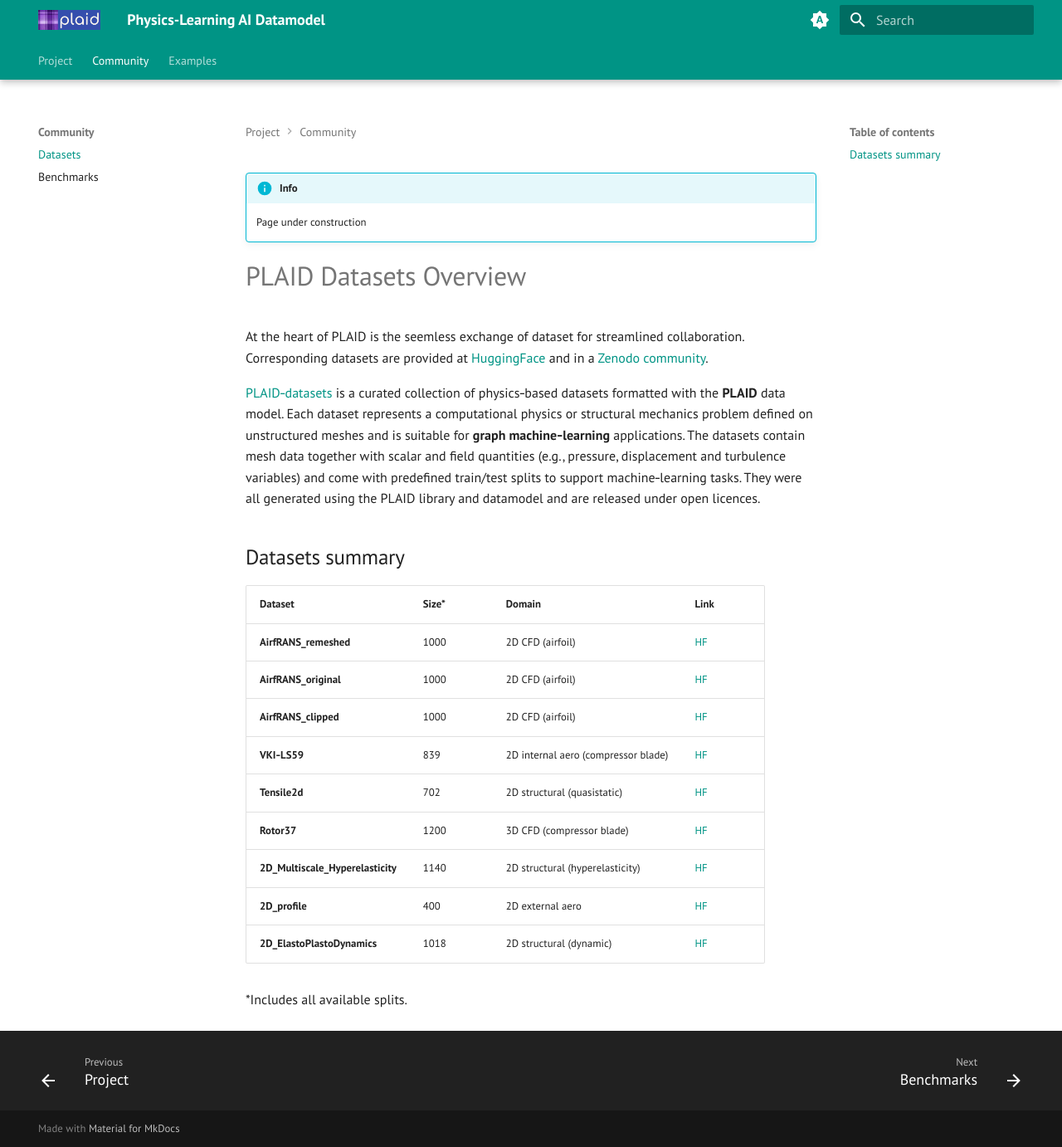
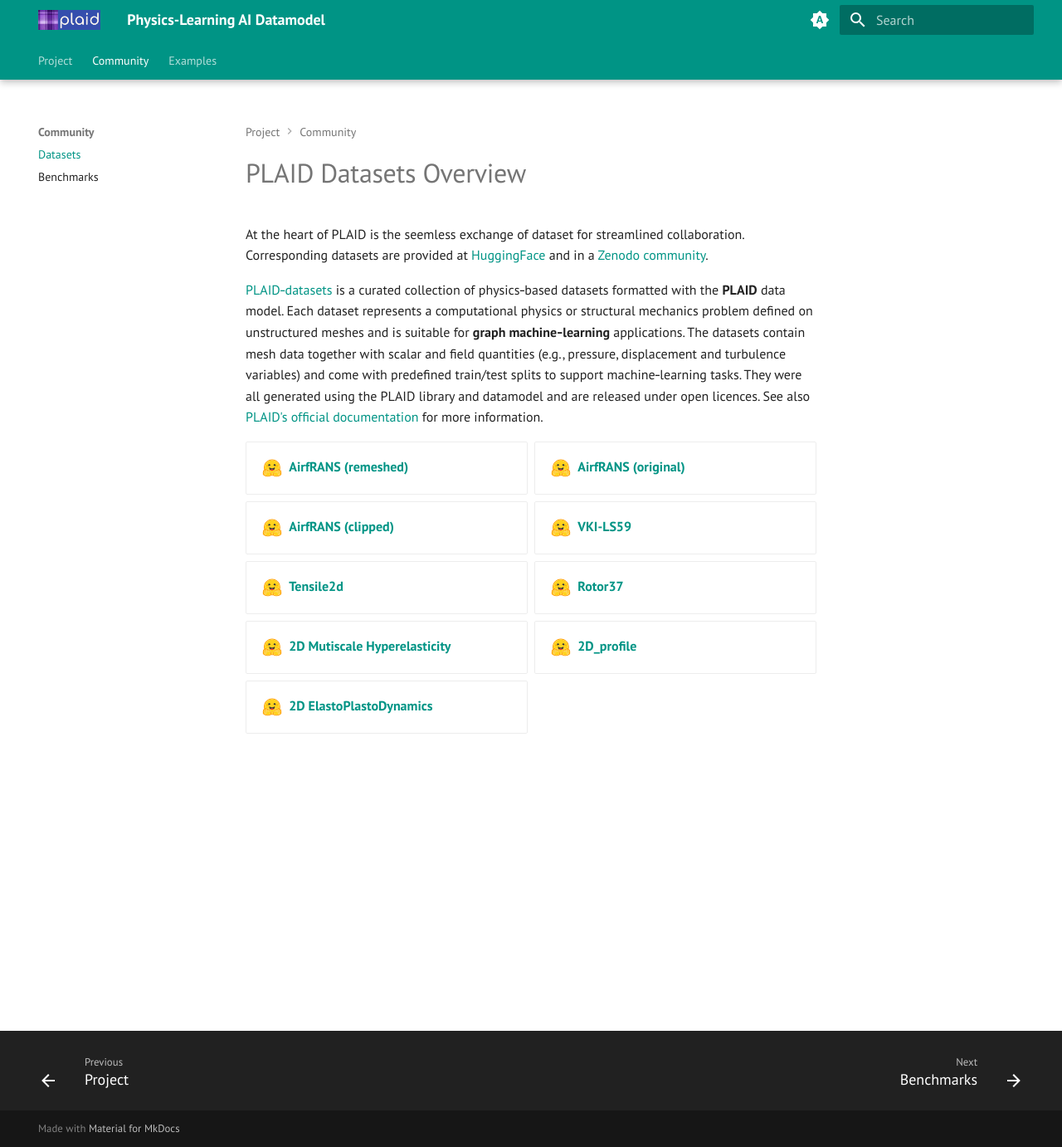
Before and after one commit to PLAID-lib/PLAID-lib.github.io, an MkDocs documentation site: the page built from docs/datasets.md, in a window 1280 px wide and 1382 px high. Shown: the whole window at 83% size. Built offline with MkDocs 1.6.1 and Material for MkDocs 9.7.7, drawn with Linux system fonts in a browser that asks for light colours.

Commit message:
Filled datasets

```diff
--- a/docs/datasets.md
+++ b/docs/datasets.md
@@ -1,25 +1,17 @@
-!!! info
-    Page under construction
-
 # PLAID Datasets Overview
-
 
 At the heart of PLAID is the seemless exchange of dataset for streamlined collaboration. Corresponding datasets are provided at [HuggingFace](https://huggingface.co/PLAID-datasets) and in a [Zenodo community](https://zenodo.org/communities/plaid_datasets).
 
-[PLAID‑datasets](https://huggingface.co/PLAID-datasets) is a curated collection of physics‑based datasets formatted with the **PLAID** data model.  Each dataset represents a computational physics or structural mechanics problem defined on unstructured meshes and is suitable for **graph machine‑learning** applications.  The datasets contain mesh data together with scalar and field quantities (e.g., pressure, displacement and turbulence variables) and come with predefined train/test splits to support machine‑learning tasks.  They were all generated using the PLAID library and datamodel and are released under open licences.
+[PLAID‑datasets](https://huggingface.co/PLAID-datasets) is a curated collection of physics‑based datasets formatted with the **PLAID** data model.  Each dataset represents a computational physics or structural mechanics problem defined on unstructured meshes and is suitable for **graph machine‑learning** applications.  The datasets contain mesh data together with scalar and field quantities (e.g., pressure, displacement and turbulence variables) and come with predefined train/test splits to support machine‑learning tasks.  They were all generated using the PLAID library and datamodel and are released under open licences. See also [PLAID's official documentation](https://plaid-lib.readthedocs.io/en/stable/source/plaid_benchmarks.html#) for more information.
 
-## Datasets summary
-
-| Dataset | Size* | Domain | Link |
-|---|---|---|---|
-| **AirfRANS_remeshed** | 1000  | 2D CFD (airfoil) | [HF](https://huggingface.co/datasets/PLAID-datasets/AirfRANS_remeshed) |
-| **AirfRANS_original** | 1000  | 2D CFD (airfoil) | [HF](https://huggingface.co/datasets/PLAID-datasets/AirfRANS_original) |
-| **AirfRANS_clipped** | 1000  | 2D CFD (airfoil) | [HF](https://huggingface.co/datasets/PLAID-datasets/AirfRANS_clipped) |
-| **VKI‑LS59** | 839  | 2D internal aero (compressor blade) | [HF](https://huggingface.co/datasets/PLAID-datasets/VKI-LS59) |
-| **Tensile2d** | 702  | 2D structural (quasistatic) | [HF](https://huggingface.co/datasets/PLAID-datasets/Tensile2d) |
-| **Rotor37** | 1200  | 3D CFD (compressor blade) | [HF](https://huggingface.co/datasets/PLAID-datasets/Rotor37) |
-| **2D_Multiscale_Hyperelasticity** | 1140  | 2D structural (hyperelasticity) | [HF](https://huggingface.co/datasets/PLAID-datasets/2D_Multiscale_Hyperelasticity) |
-| **2D_profile** | 400  | 2D external aero | [HF](https://huggingface.co/datasets/PLAID-datasets/2D_profile) |
-| **2D_ElastoPlastoDynamics** | 1018 | 2D structural (dynamic) | [HF](https://huggingface.co/datasets/PLAID-datasets/2D_ElastoPlastoDynamics) |
-
-\*Includes all available splits.
+<div class="grid cards" markdown>
+- <img src="../assets/images/hf-logo.svg" alt="HF" style="width:30px; vertical-align:middle; margin-right:1px;"> [__AirfRANS (remeshed)__](https://huggingface.co/datasets/PLAID-datasets/AirfRANS_remeshed)
+- <img src="../assets/images/hf-logo.svg" alt="HF" style="width:30px; vertical-align:middle; margin-right:1px;"> [__AirfRANS (original)__](https://huggingface.co/datasets/PLAID-datasets/AirfRANS_original)
+- <img src="../assets/images/hf-logo.svg" alt="HF" style="width:30px; vertical-align:middle; margin-right:1px;"> [__AirfRANS (clipped)__](https://huggingface.co/datasets/PLAID-datasets/AirfRANS_clipped)
+- <img src="../assets/images/hf-logo.svg" alt="HF" style="width:30px; vertical-align:middle; margin-right:1px;"> [__VKI-LS59__](https://huggingface.co/datasets/PLAID-datasets/VKI-LS59)
+- <img src="../assets/images/hf-logo.svg" alt="HF" style="width:30px; vertical-align:middle; margin-right:1px;"> [__Tensile2d__](https://huggingface.co/datasets/PLAID-datasets/Tensile2d)
+- <img src="../assets/images/hf-logo.svg" alt="HF" style="width:30px; vertical-align:middle; margin-right:1px;"> [__Rotor37__](https://huggingface.co/datasets/PLAID-datasets/Rotor37)
+- <img src="../assets/images/hf-logo.svg" alt="HF" style="width:30px; vertical-align:middle; margin-right:1px;"> [__2D Mutiscale Hyperelasticity__](https://huggingface.co/datasets/PLAID-datasets/2D_Multiscale_Hyperelasticity)
+- <img src="../assets/images/hf-logo.svg" alt="HF" style="width:30px; vertical-align:middle; margin-right:1px;"> [__2D_profile__](https://huggingface.co/datasets/PLAID-datasets/2D_profile)
+- <img src="../assets/images/hf-logo.svg" alt="HF" style="width:30px; vertical-align:middle; margin-right:1px;"> [__2D ElastoPlastoDynamics__](https://huggingface.co/datasets/PLAID-datasets/2D_ElastoPlastoDynamics)
+</div>
--- a/mkdocs.yml
+++ b/mkdocs.yml
@@ -52,9 +52,45 @@ plugins:
 
 markdown_extensions:
   - admonition
-  - pymdownx.highlight
+  - attr_list
+  - def_list
+  - footnotes
+  - md_in_html
+  - meta
+  - sane_lists # lists separated by paragraphs
+  - toc:
+      permalink: true
+  - pymdownx.arithmatex:
+      generic: true
+  - pymdownx.blocks.admonition
+  - pymdownx.betterem:
+      smart_enable: all
+  - pymdownx.caret
+  - pymdownx.details
+  - pymdownx.emoji:
+      emoji_index: !!python/name:material.extensions.emoji.twemoji
+      emoji_generator: !!python/name:material.extensions.emoji.to_svg
+  - pymdownx.highlight:
+      anchor_linenums: true
+      line_spans: __span
+      pygments_lang_class: true
   - pymdownx.inlinehilite
-  - pymdownx.superfences
+  - pymdownx.keys
+  - pymdownx.magiclink
+  - pymdownx.mark
+  - pymdownx.smartsymbols
+  - pymdownx.superfences:
+      custom_fences:
+        - class: mermaid
+          name: mermaid
+  - pymdownx.tabbed:
+      alternate_style: true
+  - pymdownx.blocks.tab:
+      alternate_style: true
+  - pymdownx.tasklist:
+      custom_checkbox: true
+  - pymdownx.tilde
+  - mkdocs-click
 
 nav:
   - Project: index.md
--- a/pyproject.toml
+++ b/pyproject.toml
@@ -10,6 +10,7 @@ requires-python = ">=3.10,<3.13"
 dependencies = [
     "htmlmin2>=0.1.13,<0.2",
     "mkdocs>=1.6.1",
+    "mkdocs-click>=0.9.0",
     "mkdocs-gen-files>=0.5.0",
     "mkdocs-include-markdown-plugin>=7.1.6",
     "mkdocs-literate-nav>=0.6.2",
```
Also changed, not shown: docs/assets/images/hf-logo.svg (added).
